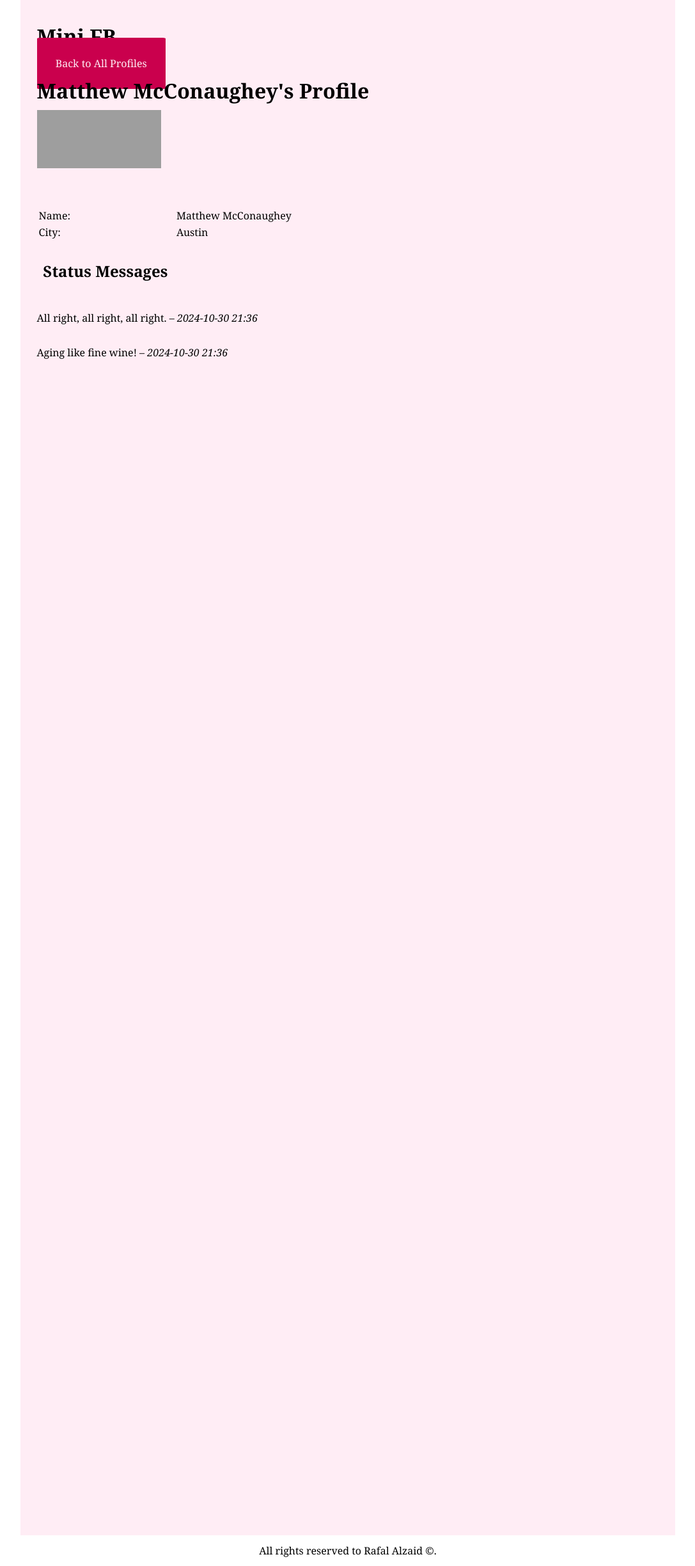
After one commit to ralzaid/cs412, a Django app: page /mini_fb/profile/1/ in a window 1280 px wide. The commit adds this page. Shown: the whole page at 64% size, without its empty margins (96-1183 px from the left). Run offline with Django 4.2, Linux system fonts and the light colour scheme; data comes from the database, SQL or seed files in the repository; both versions use the stored data as it was after the commit; grey boxes are pictures that could not be loaded.

Commit message:
finished task 2

```diff
--- a/cs412/urls.py
+++ b/cs412/urls.py
@@ -25,4 +25,4 @@ urlpatterns = [
     path('quotes/', include('quotes.urls')),
     path('restaurant/', include('restaurant.urls')),
     path('mini_fb/', include('mini_fb.urls')),
-] + static(settings.STATIC_URL, document_root=settings.STATIC_ROOT)
+]
--- a/mini_fb/admin.py
+++ b/mini_fb/admin.py
@@ -1,4 +1,5 @@
 from django.contrib import admin
-from .models import Profile
+from .models import Profile, StatusMessage
 
 admin.site.register(Profile)
+admin.site.register(StatusMessage)
--- a/mini_fb/models.py
+++ b/mini_fb/models.py
@@ -1,6 +1,7 @@
 # blog/models.py
 # Define data models (objects) for use in the blog application
 from django.db import models
+from django.utils import timezone
 
 # Create your models here.
 class Profile(models.Model):
@@ -14,5 +15,17 @@ class Profile(models.Model):
     image_url = models.URLField(blank=True)
 
     def __str__(self):
-        '''Return a string representation of this Article.'''
         return f"{self.first} {self.last}"
+
+    def get_status_messages(self):
+        return self.statusmessage_set.order_by('-timestamp')
+
+
+class StatusMessage(models.Model):
+
+    timestamp = models.DateTimeField(default=timezone.now)
+    message = models.TextField(blank=False)
+    profile = models.ForeignKey(Profile, on_delete=models.CASCADE)
+
+    def __str__(self):
+        return f"Status by {self.profile.first} {self.profile.last} at {self.timestamp.strftime('%Y-%m-%d %H:%M:%S')}"
--- a/mini_fb/templates/mini_fb/base.html
+++ b/mini_fb/templates/mini_fb/base.html
@@ -5,12 +5,11 @@
         <meta charset="UTF-8">
         <title>A5 | Mini FB</title>
         <link rel="stylesheet" href="{% static '/styles2.css' %}">
-
-        <!-- <link rel="stylesheet" href="https://cs-people.bu.edu/ralzaid/styles2.css"> -->
     </head>
     <body>
     <div class="page-wrapper">
     <h1>Mini FB</h1>
+    <a href="{% url 'show_all_profiles' %}" id="back-to">Back to All Profiles</a>
         <div class="container">
             <main>
                 {% block content %}
--- /dev/null
+++ b/mini_fb/templates/mini_fb/show_profile.html
@@ -0,0 +1,29 @@
+{% extends 'mini_fb/base.html' %}
+
+{% block content %}
+<main class="container">
+    <h1>{{ profile.first }} {{ profile.last }}'s Profile</h1>
+    <div>
+        <img src="{{ profile.image_url }}" alt="Profile Image" style="width:300px; height:auto;">
+    </div>
+    <table>
+        <tr>
+            <td>Name:</td>
+            <td>{{ profile.first }} {{ profile.last }}</td>
+        </tr>
+        <tr>
+            <td>City:</td>
+            <td>{{ profile.city }}</td>
+        </tr>
+    </table>
+    <h2>Status Messages</h2>
+    {% if profile.get_status_messages %}
+            {% for status in profile.get_status_messages %}
+            <p> {{ status.message }} – <em>{{ status.timestamp|date:"Y-m-d H:i" }}</em></p>
+            {% endfor %}
+    {% else %}
+        <p>No status messages available.</p>
+    {% endif %}
+
+</main>
+{% endblock %}
--- a/mini_fb/urls.py
+++ b/mini_fb/urls.py
@@ -1,7 +1,10 @@
 from django.urls import path
 from django.conf import settings
 from . import views
+from .views import ShowAllProfilesView, ShowProfilePageView
 
 urlpatterns = [
     path('', views.ShowAllProfilesView.as_view(), name='Show_all'),
+    path('profiles/', ShowAllProfilesView.as_view(), name='show_all_profiles'),
+    path('profile/<int:pk>/', ShowProfilePageView.as_view(), name='show_profile'),
 ]
--- a/mini_fb/views.py
+++ b/mini_fb/views.py
@@ -3,7 +3,7 @@ from django.shortcuts import render
 # Create your views here.
 
 from . models import *
-from django.views.generic import ListView
+from django.views.generic import ListView, DetailView
 
 # class-based view
 class ShowAllProfilesView(ListView):
@@ -11,3 +11,8 @@ class ShowAllProfilesView(ListView):
     model = Profile
     template_name = 'mini_fb/show_all_profiles.html'
     context_object_name = 'profiles'
+
+class ShowProfilePageView(DetailView):
+    model = Profile
+    template_name = 'mini_fb/show_profile.html'
+    context_object_name = 'profile'
--- a/static/styles2.css
+++ b/static/styles2.css
@@ -78,3 +78,11 @@ main{
 h3 {
     margin: 1% 0;
 }
+
+#back-to{
+    text-decoration: none;
+    color:#ffedf5;
+    background-color: #ca004d;
+    border-radius: 2%;
+    padding: 3%;
+}
```
Also changed, not shown: mini_fb/forms.py (added, +13 -0 lines), db.sqlite3, mini_fb/migrations/0004_statusmessage.py (added).
